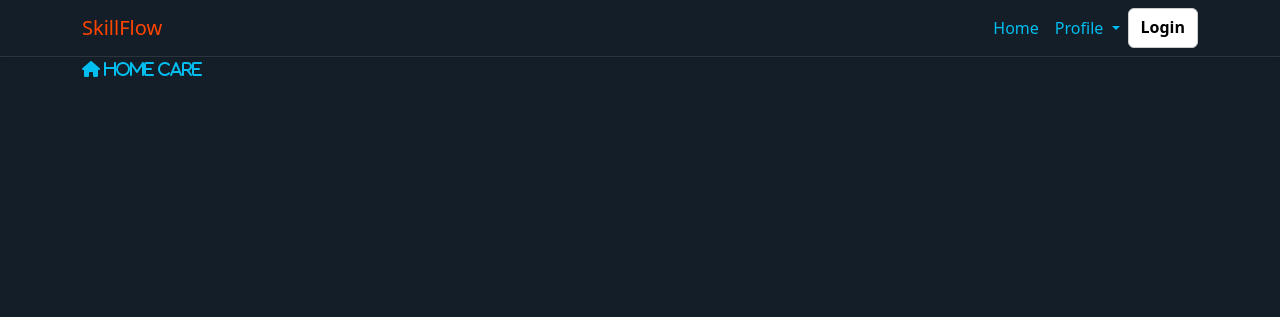
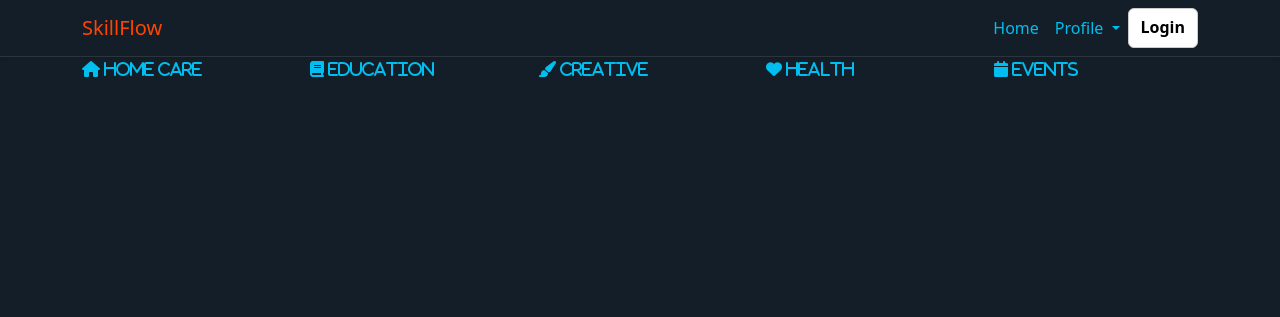
Before and after one commit to onur-CK/SkillFlow, a Django app: template skillflow/templates/index.html in a window 1280 px wide. Shown: the top 317 px of the page. Run offline with Django 5.2, Linux system fonts and the light colour scheme; the template is opened without the code that fills it, so the values that code supplies are empty.

Commit message:
Add other icons and categories inside the category section of our  main page html structure.

```diff
--- a/skillflow/templates/index.html
+++ b/skillflow/templates/index.html
@@ -55,6 +55,34 @@
                         </i>
                     </a>
                 </div>
+                <div class="col">
+                    <a href="#" class="category-icon">
+                        <i class="fas fa-book">
+                            <span>Education</span>
+                        </i>
+                    </a>
+                </div>
+                <div class="col">
+                    <a href="#" class="category-icon">
+                        <i class="fas fa-paint-brush">
+                            <span>Creative</span>
+                        </i>
+                    </a>
+                </div>
+                <div class="col">
+                    <a href="#" class="category-icon">
+                        <i class="fas fa-heart">
+                            <span>Health</span>
+                        </i>
+                    </a>
+                </div>
+                <div class="col">
+                    <a href="#" class="category-icon">
+                        <i class="fas fa-calendar">
+                            <span>Events</span>
+                        </i>
+                    </a>
+                </div>
             </div>
         </div>
     </section>
```
